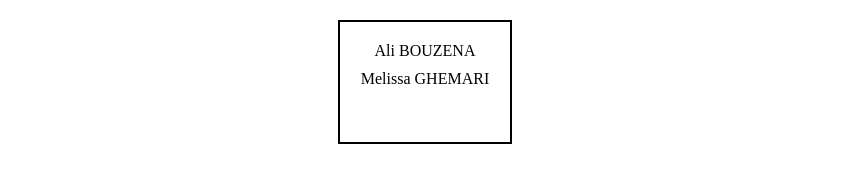
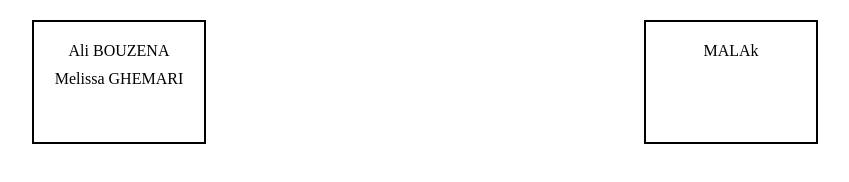
Before and after one commit to bouzenaali/git-github-gdsc-meetup, a plain HTML site: page index.html in a window 1280 px wide. Shown: the whole page, without its empty margins (215-1064 px from the left). Drawn offline with Linux system fonts and the light colour scheme.

Commit message:
Add my team 99999

```diff
--- a/index.html
+++ b/index.html
@@ -34,6 +34,10 @@
         </div>
 
         <!-- Add your team here -->
+        <!-- Team 999999 -->
+        <div class="team-box">
+            <div class="member-box">MALAk</div>
+        </div>
     </div>
 
 </body>
```
